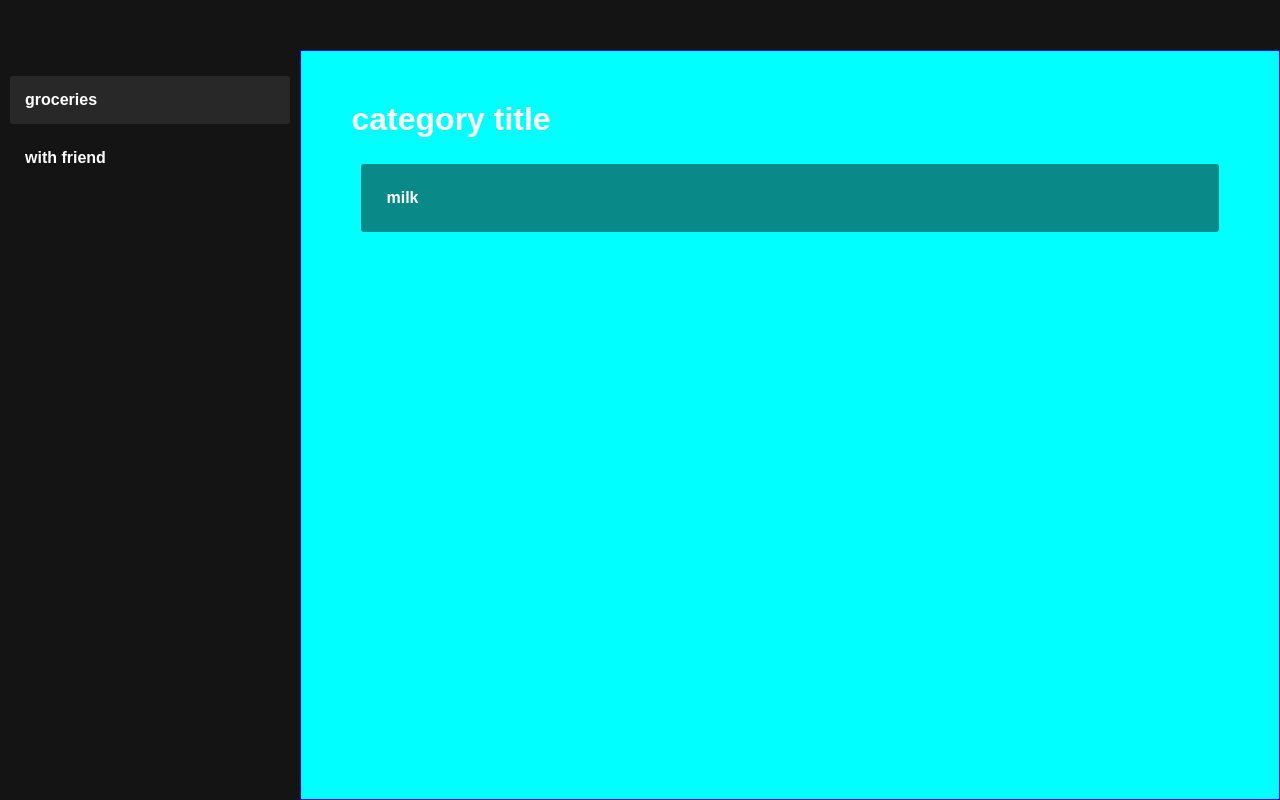
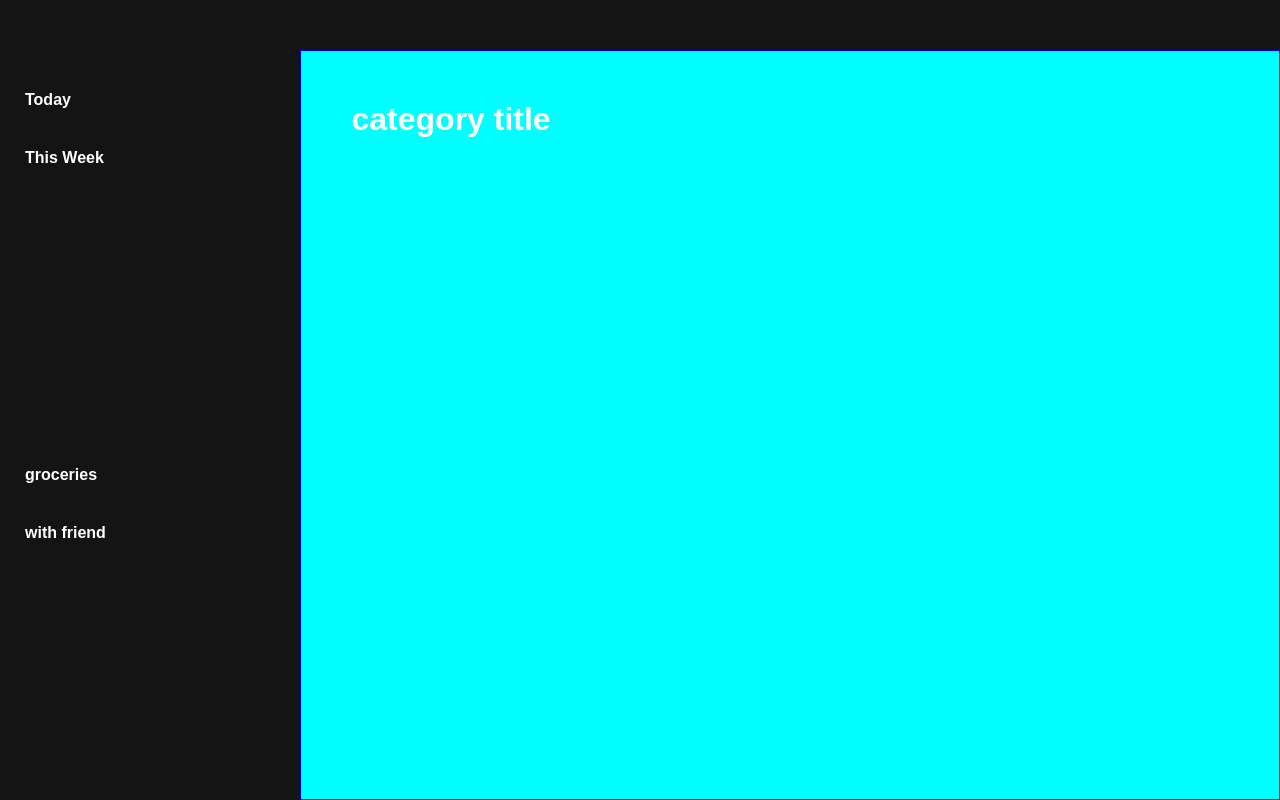
Before and after one commit to Kb739/todo, a React (Create React App) app: page / in a window 1280 px wide. Built offline with nearby package versions, Linux system fonts and the light colour scheme.

Commit message:
add categories to filter displaying task inside content

```diff
--- a/src/content.js
+++ b/src/content.js
@@ -5,9 +5,10 @@ import { tasksContext } from './contexts/context'
 function Content() {
     const { displayTasks } = useContext(tasksContext)
     const taskElements = displayTasks.map(task => {
-        const classname = `task ${task.selected ? 'select' : ''}`
+        const classname = `task`
         return (
-            <li className={classname}><Task label={task.title} /></li>
+            <li key={task.id} className={classname} >
+                <Task label={task.title} /></li>
         )
     })
     return (
--- a/src/contexts/context.js
+++ b/src/contexts/context.js
@@ -1,24 +1,44 @@
 import { allTasks, allCategories } from "../localData/fakeData"
-import React, { useState, createContext } from "react";
+import React, { useState, createContext, useEffect } from "react";
+import { nanoid } from "nanoid";
 const tasksContext = createContext();
 
 function TasksProvider(props) {
 
     const [tasks, setTasks] = useState(allTasks)
     const [categories, setCategories] = useState(allCategories)
-    const [displayTasks, setDisplayTasks] = useState(() => {
-        const selectedCategory = categories.find(category => category.selected)
-        if (selectedCategory)
-            return tasks.filter(task => task.category === selectedCategory.title)
-        else
-            return [];
-    })
+    const [displayTasks, setDisplayTasks] = useState([])
+
+    const [selectedCategory, setSelectedCategory] = useState(null)
+
+    function selectCategory(id) {
+        setSelectedCategory(id)
+    }
+
+    function filterTasksByCategory(categoryName) {
+        const filteredTasks = tasks.filter(task => task.category === categoryName)
+        setDisplayTasks(filteredTasks)
+    }
+
+
+    function filterTasksByFunc(fn) {
+        const filteredTasks = tasks.filter(fn)
+        setDisplayTasks(filteredTasks)
+    }
+
+    useEffect(() => {
+        const foundCategory = categories.find(category => category.id === selectedCategory)
+        if (foundCategory) {
+            filterTasksByCategory(foundCategory.title)
+        }
+    }, [selectedCategory])
 
     return (
-        <tasksContext.Provider value={{ displayTasks, categories }}>
+        <tasksContext.Provider value={{ displayTasks, categories, selectCategory, selectedCategory, filterTasksByFunc }}>
             {props.children}
         </tasksContext.Provider>
     )
 }
 
+
 export { TasksProvider, tasksContext }
--- a/src/localData/fakeData.js
+++ b/src/localData/fakeData.js
@@ -1,36 +1,32 @@
+import { nanoid } from "nanoid"
 const allTasks = [
     {
-        id: new Date(),
+        id: nanoid(),
         title: "milk",
         description: "long ass description",
         category: "groceries",
-        selected: false
     },
     {
-        id: new Date(),
+        id: nanoid(),
         title: "visit dentist",
         description: "",
         category: "with friend",
-        selected: false
     },
     {
-        id: new Date(),
+        id: nanoid(),
         title: "teach basics of js",
         description: "don't spend too long",
         category: "with friend",
-        selected: false
     }
 ]
 const allCategories = [
     {
-        id: new Date(),
+        id: nanoid(),
         title: "groceries",
-        selected: true
     },
     {
-        id: new Date(),
+        id: nanoid(),
         title: "with friend",
-        selected: false
     }
 ]
 export { allTasks, allCategories }
--- /dev/null
+++ b/src/localData/filters.js
@@ -0,0 +1,21 @@
+import { nanoid } from "nanoid";
+
+const allFilters = [
+    {
+        id: nanoid(),
+        label: "Today",
+        fn: (task) => {
+            //before end of the day
+            return true
+        }
+    },
+    {
+        id: nanoid(),
+        label: "This Week",
+        fn: (task) => {
+            //before end of this week
+            return true
+        }
+    }
+]
+export default allFilters
--- a/src/sidebar.js
+++ b/src/sidebar.js
@@ -1,23 +1,52 @@
-import React, { useContext } from 'react'
+import { nanoid } from 'nanoid'
+import React, { useContext, useEffect, useState } from 'react'
 import Category from './category'
+import taskFilters from "./localData/filters"
 
 import { tasksContext } from './contexts/context'
 
 function Sidebar() {
-    const { displayTasks, categories } = useContext(tasksContext)
-    const elements = categories.map(category => {
-        const classes = `category ${category.selected ? 'select' : ''}`
+    const [selectedFilter, setSelectedFilter] = useState(null)
+    const { categories, selectCategory, filterTasksByFunc, selectedCategory } = useContext(tasksContext)
+
+
+    const categoriesElements = categories.map(category => {
+        const classes = `category ${category.id === selectedCategory ? 'select' : ''}`
         return (
-            <li className={classes}>
+            <li key={nanoid()} className={classes} onClick={() => {
+                setSelectedFilter(null)
+                selectCategory(category.id)
+            }}>
                 <Category label={category.title} />
             </li >
         )
     })
 
+    const filtersElements = taskFilters.map(filter => {
+        const classes = `category ${filter.id === selectedFilter ? 'select' : ''}`
+        return (
+            <li key={filter.id} className={classes} onClick={() => {
+                selectCategory(null)
+                setSelectedFilter(filter.id)
+            }}>
+                <Category label={filter.label} />
+            </li >
+        )
+    })
+
+    useEffect(() => {
+        const foundFilter = taskFilters.find(filter => selectedFilter === filter.id)
+        if (foundFilter)
+            filterTasksByFunc(foundFilter.fn)
+    }, [selectedFilter])
+
     return (
         <div className='sidebar'>
             <ul className='list'>
-                {elements}
+                {filtersElements}
+            </ul>
+            <ul className='list'>
+                {categoriesElements}
             </ul>
         </div>
     )
```
